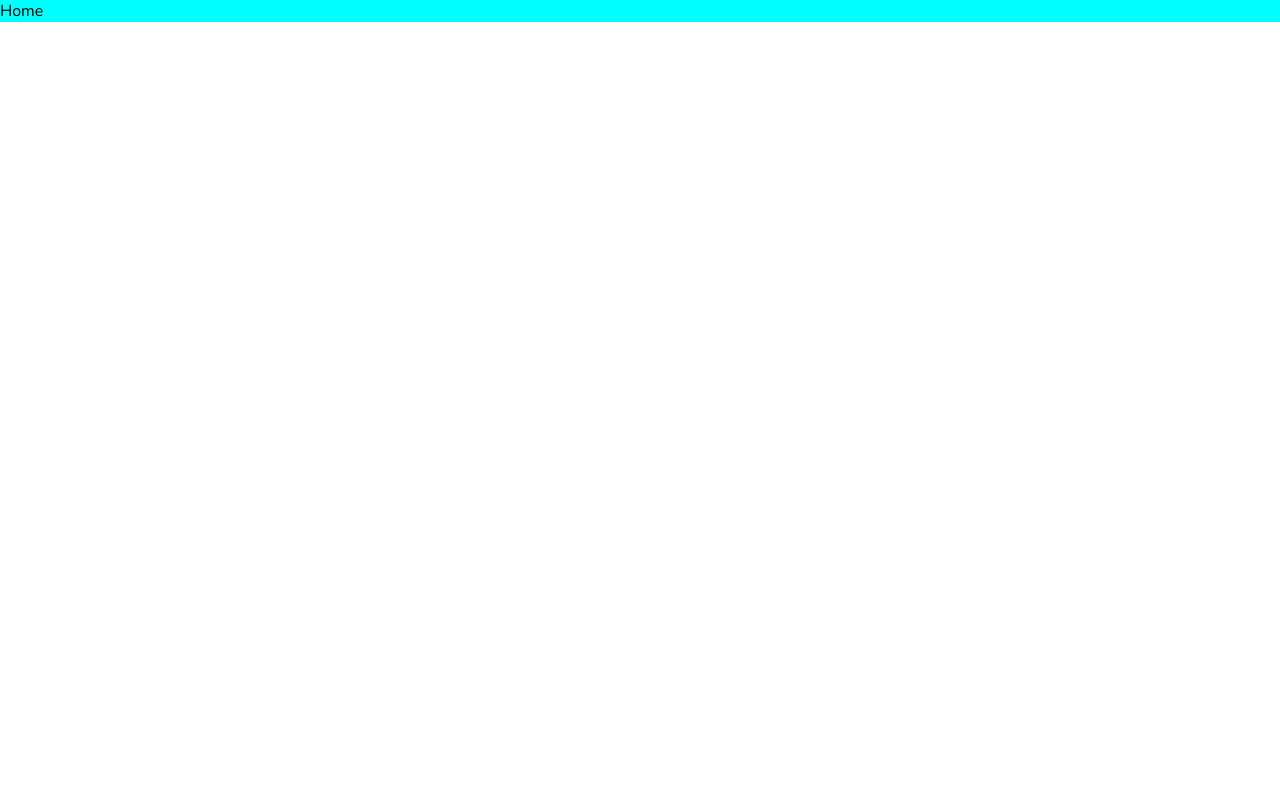
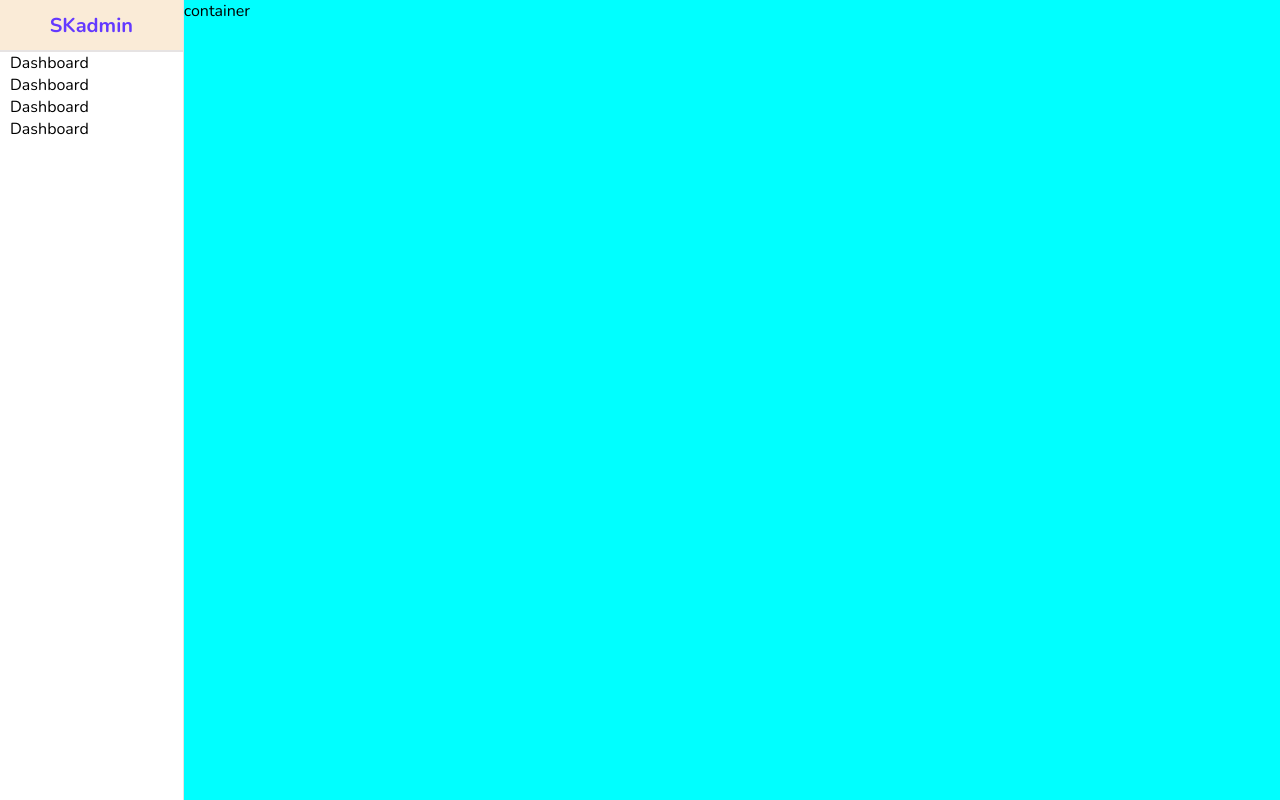
Before and after one commit to sharon-kathambi/react-admin-dashboard, a React (Create React App) app: page / in a window 1280 px wide. Built offline with nearby package versions, Linux system fonts and the light colour scheme.

Commit message:
building sidebar component

```diff
--- /dev/null
+++ b/src/components/sidebar/Sidebar.jsx
@@ -0,0 +1,32 @@
+import React from 'react'
+import "./sidebar.scss"
+
+const Sidebar = () => {
+  return (
+    <div className='sidebar'>
+      <div className='top'>
+        <span className="logo">SKadmin</span>
+      </div>
+      <hr />
+      <div className='center'>
+        <ul>
+            <li>
+                <span>Dashboard</span>
+            </li>
+            <li>
+                <span>Dashboard</span>
+            </li>
+            <li>
+                <span>Dashboard</span>
+            </li>
+            <li>
+                <span>Dashboard</span>
+            </li>
+        </ul>
+      </div>
+      <div className='bottom'></div>
+    </div>
+  )
+}
+
+export default Sidebar
--- /dev/null
+++ b/src/components/sidebar/sidebar.scss
@@ -0,0 +1,34 @@
+.sidebar {
+    flex: 1;
+    border-right: 0.5px solid rgb(230, 227, 227);
+    min-height: 100vh;
+    background-color: white;
+
+    .top {
+        background-color: antiquewhite;
+        height: 50px;
+        display: flex ;
+        align-items: center;
+        justify-content: center;
+
+        .logo {
+           font-size: 20px;
+           font-weight: bold;
+           color: #6439ff;
+        }
+    }
+    hr{
+        height: 0;
+        border: 0.5px solid rgb(230, 227, 227);
+    }
+
+    .center {
+       padding-left: 10px ;
+
+       ul{
+        list-style: none;
+        margin: 0;
+        padding: 0;
+       }
+    }
+}
--- a/src/pages/home/Home.jsx
+++ b/src/pages/home/Home.jsx
@@ -1,10 +1,12 @@
 import React from 'react'
+import Sidebar from '../../components/sidebar/Sidebar'
 import './home.scss'
 
 const Home = () => {
   return (
     <div className='home'>
-      Home
+      <Sidebar />
+      <div className="homeContainer">container</div>
     </div>
   )
 }
--- a/src/pages/home/home.scss
+++ b/src/pages/home/home.scss
@@ -1,3 +1,8 @@
 .home {
-    background-color: aqua;
+    display: flex;
+
+    .homeContainer {
+        background-color: aqua;
+        flex: 6;
+    }
 }
```
Also changed, not shown: src/components/navbar/Navbar.jsx (added, +12 -0 lines), src/components/navbar/navbar.scss (added).
